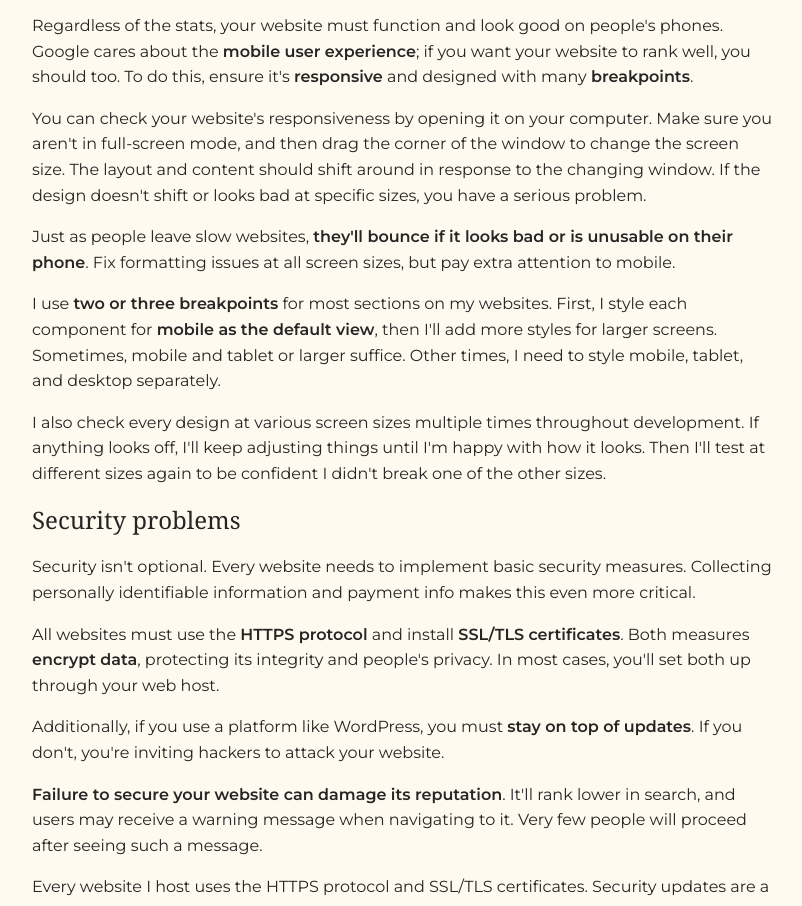
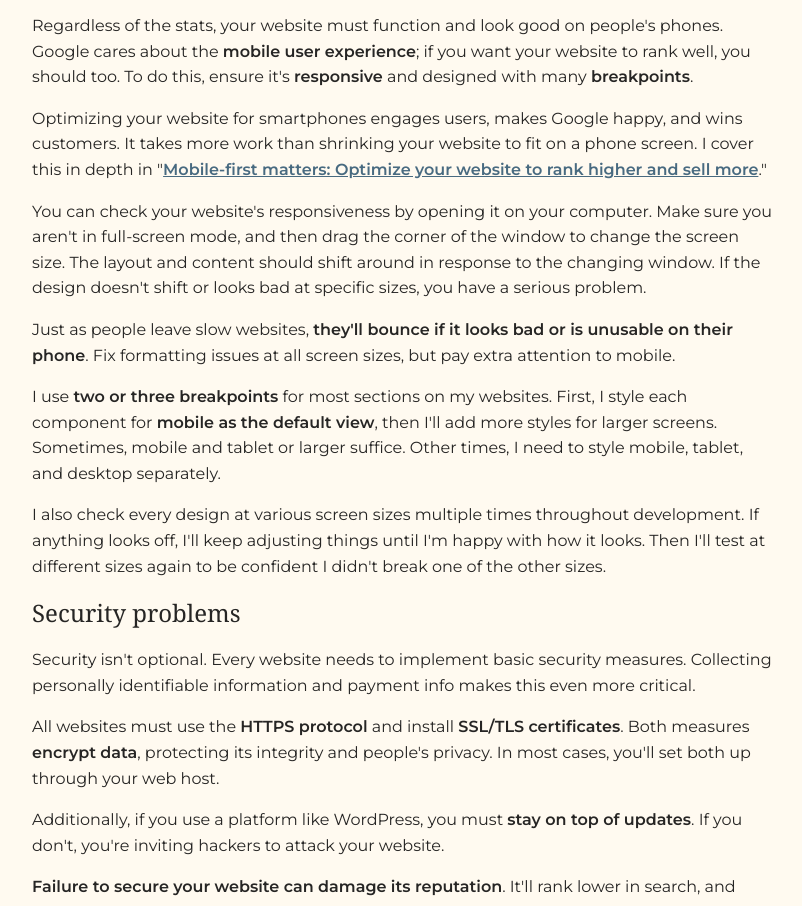
Before and after one commit to CodeStitchOfficial/Intermediate-Website-Kit-SASS, an Eleventy site: page src/content/blog/9-ways-your-website-is-killing-your-business.md in a window 1280 px wide. Shown: the part 3837-4743 px from the top of the page, without its empty margins (48-850 px from the left). Built offline with nearby package versions, Linux system fonts and the light colour scheme; Eleventy itself is replaced by a stand-in of ours; files that its build step writes are made by us from their sources; a web font is replaced by a local one.

Commit message:
Update Blog “9-ways-your-website-is-killing-your-business”

```diff
--- a/src/content/blog/9-ways-your-website-is-killing-your-business.md
+++ b/src/content/blog/9-ways-your-website-is-killing-your-business.md
@@ -65,6 +65,8 @@ I do everything I can to optimize my websites as much as possible. Before adding
 Most visitors to your website are likely using their phone. According to StatCounter, in March 2025, [62.21% of people used a mobile device](https://gs.statcounter.com/platform-market-share/desktop-mobile-tablet) to access the Internet. When focusing on the United States, it's closer to a 50/50 split between mobile and desktop.
 
 Regardless of the stats, your website must function and look good on people's phones. Google cares about the **mobile user experience**; if you want your website to rank well, you should too. To do this, ensure it's **responsive** and designed with many **breakpoints**.
+
+Optimizing your website for smartphones engages users, makes Google happy, and wins customers. It takes more work than shrinking your website to fit on a phone screen. I cover this in depth in "[Mobile-first matters: Optimize your website to rank higher and sell more](https://nevamasquerade.design/blog/mobile-first-matters/)."
 
 You can check your website's responsiveness by opening it on your computer. Make sure you aren't in full-screen mode, and then drag the corner of the window to change the screen size. The layout and content should shift around in response to the changing window. If the design doesn't shift or looks bad at specific sizes, you have a serious problem.
 
```
